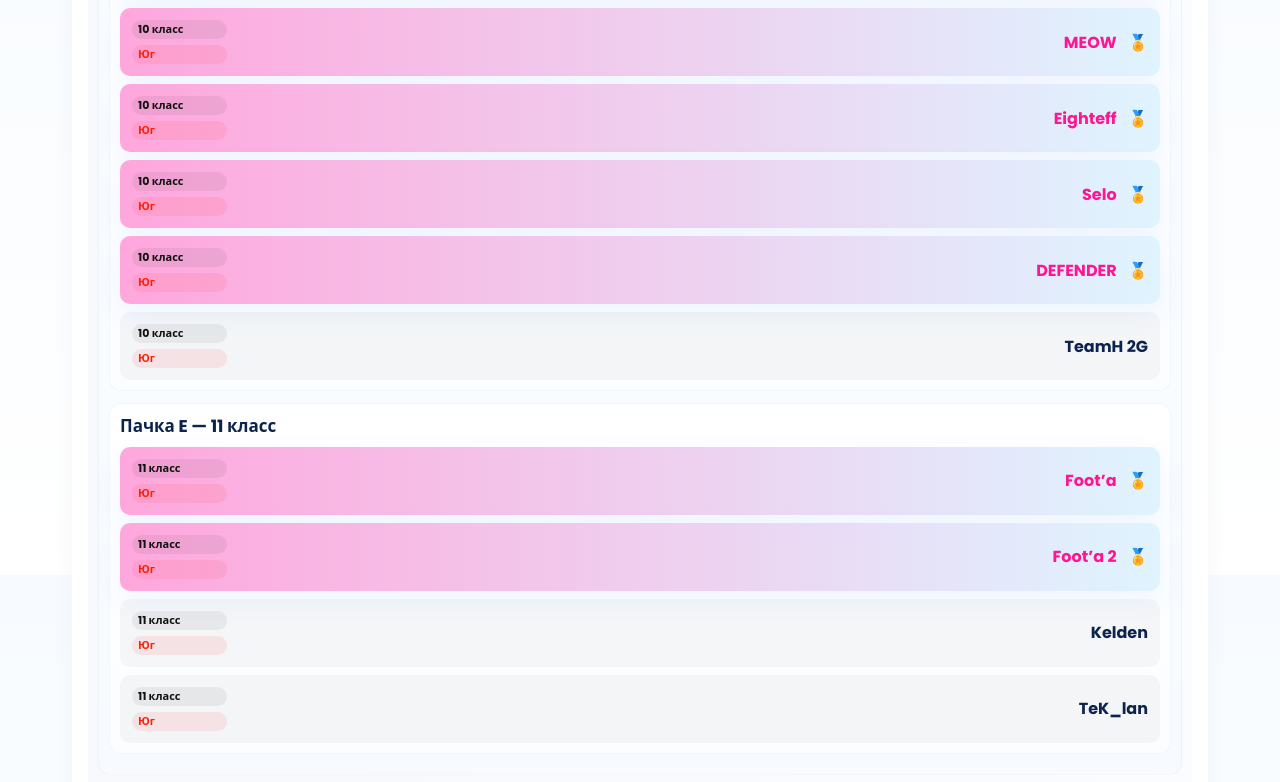
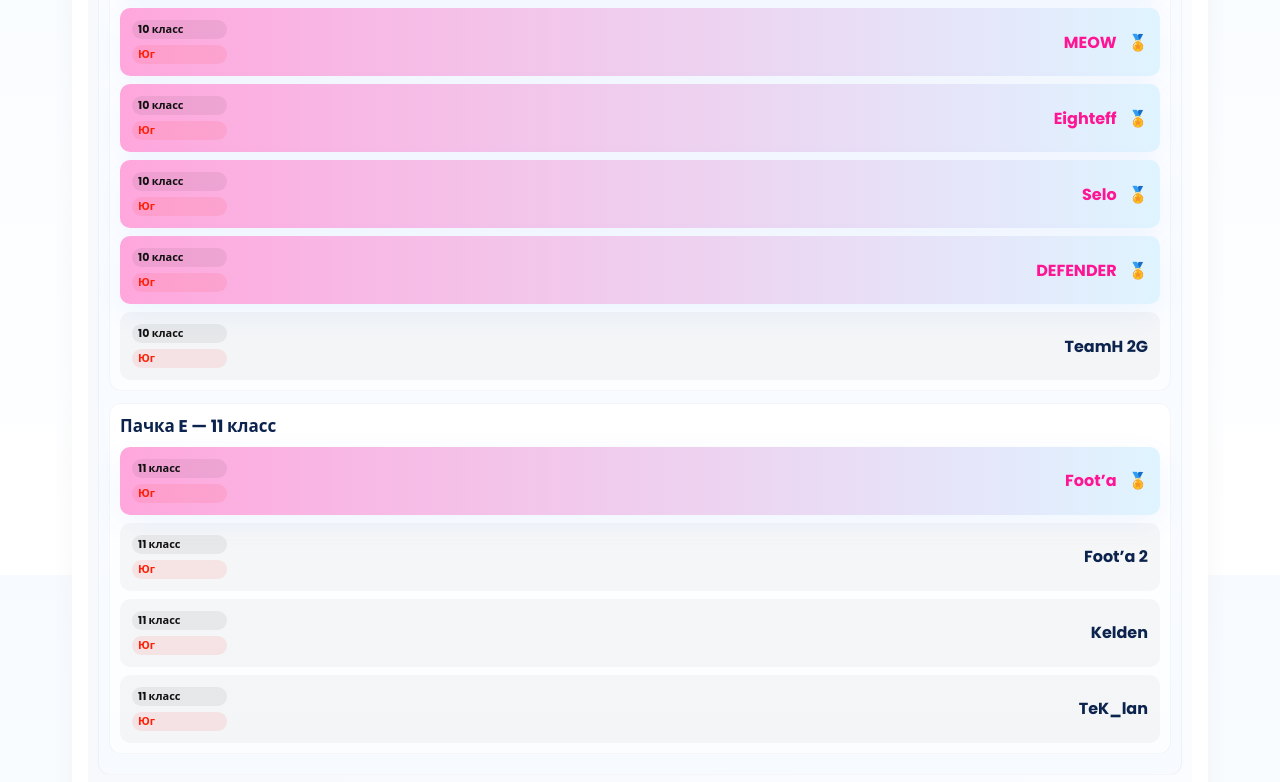
Before and after one commit to mecom-info/-, a plain HTML site: page index.html in a window 1280 px wide. Shown: the part 5025-5807 px from the top of the page. Drawn offline with Linux system fonts and the light colour scheme.

Commit message:
Update team members and winner indices in index.html

```diff
--- a/index.html
+++ b/index.html
@@ -1884,7 +1884,7 @@
               { name: "TeK_lan", grade: "11", branch: "Юг" },
 
             ],
-            winnerIndex: [0,1]
+            winnerIndex: [0,]
           }
         ]
       },
@@ -1915,7 +1915,7 @@
               { name: "SAMO", grade: "10", branch: "Юг" },
               { name: "MMM", grade: "9", branch: "Юг" },
               { name: "Selo", grade: "10", branch: "Юг" },
-              { name: "Didiblad", grade: "11", branch: "Юг" },
+              { name: "Foot’a", grade: "11", branch: "Юг" },
               { name: "Xex", grade: "9", branch: "Юг" },
               { name: "Kozlatki", grade: "9", branch: "Юг" },
               { name: "MEOW", grade: "10", branch: "Юг" },
@@ -1923,7 +1923,8 @@
               { name: "DEFENDER", grade: "10", branch: "Юг" },
               { name: "Red bull", grade: "9", branch: "Юг" },
               { name: "OOOBNAL", grade: "9", branch: "Юг" },
-              { name: "Eighteff", grade: "10", branch: "Юг" }
+              { name: "Eighteff", grade: "10", branch: "Юг" },
+              { name: "Didiblad", grade: "9", branch: "Юг" }
             ],
             winnerIndex: [0,1,2,3,4,5]
           }
@@ -1943,7 +1944,7 @@
               { name: "SAMO", grade: "10", branch: "Юг" },
               { name: "MMM", grade: "9", branch: "Юг" },
               { name: "Selo", grade: "10", branch: "Юг" },
-              { name: "Didiblad", grade: "11", branch: "Юг" },
+              { name: "Foot’a", grade: "11", branch: "Юг" },
               { name: "Xex", grade: "9", branch: "Юг" },
               { name: "Kozlatki", grade: "9", branch: "Юг" }
             ],
```
